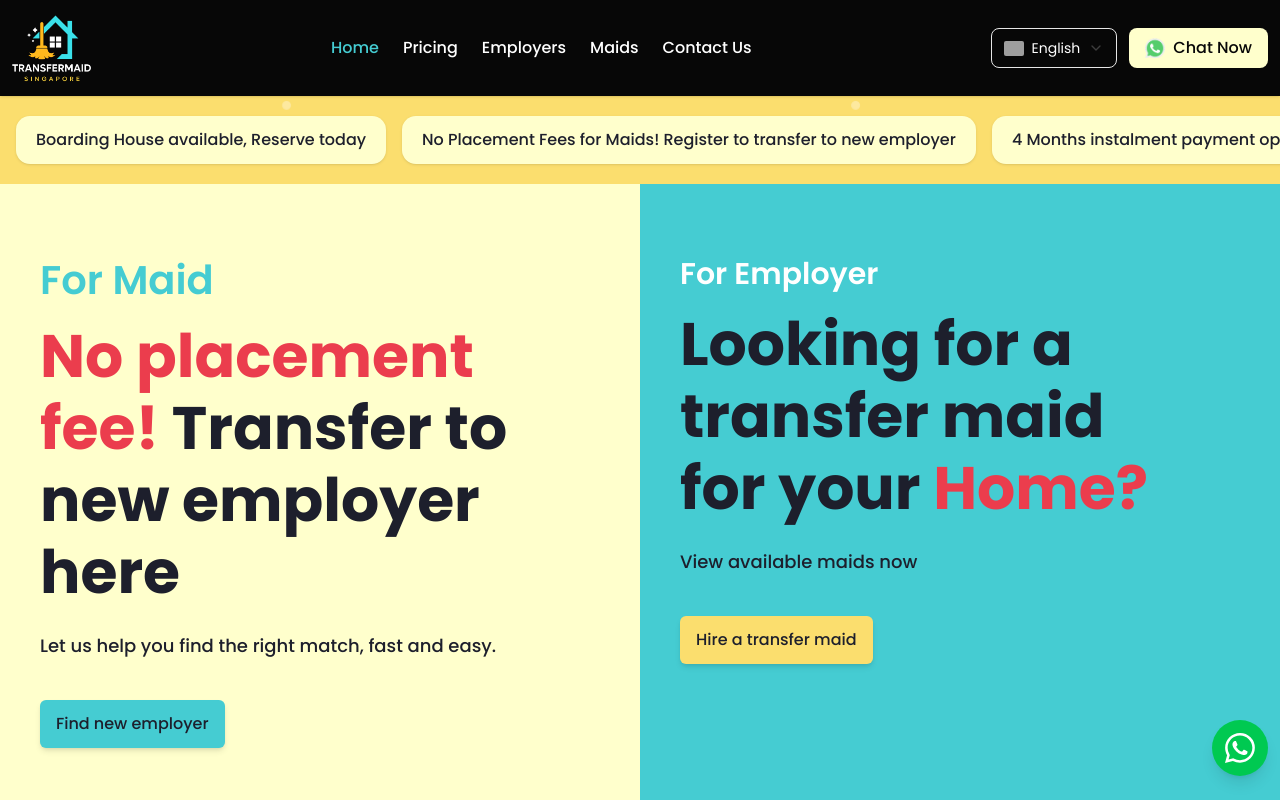
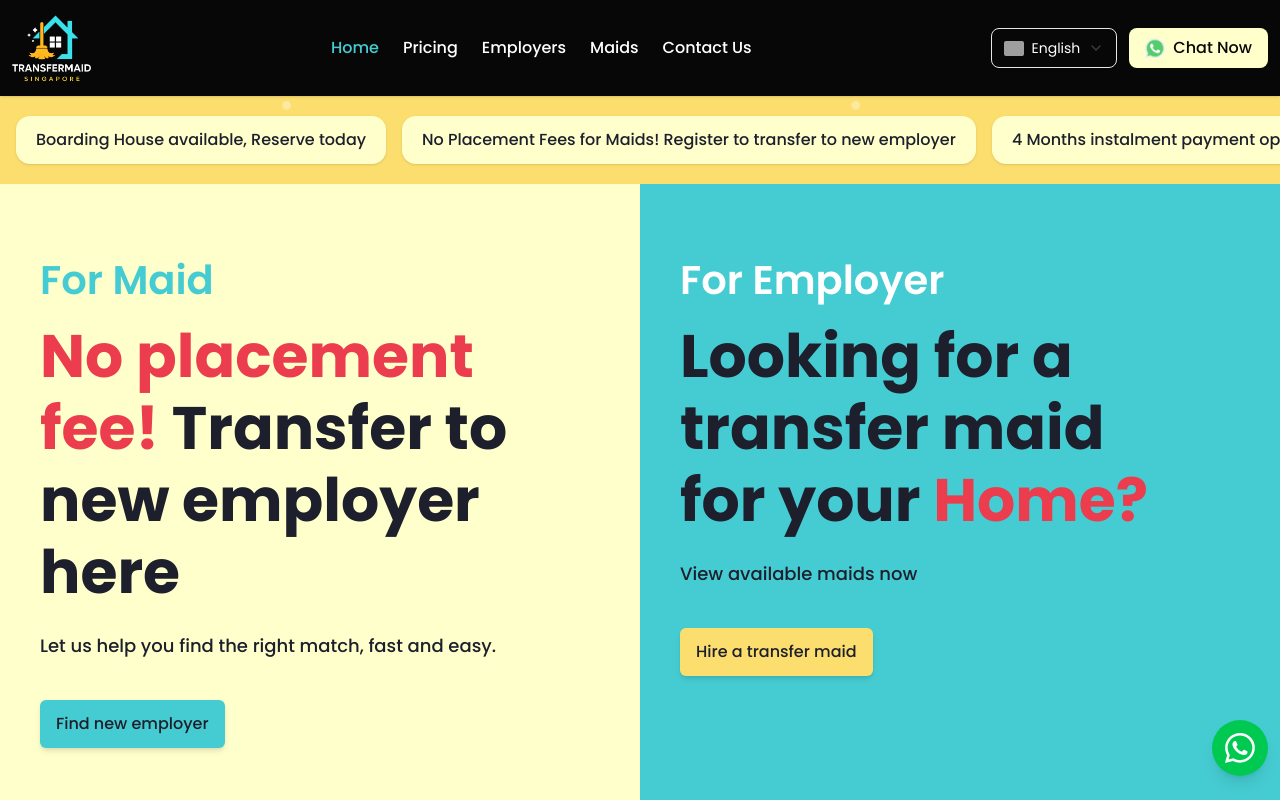
Before and after one commit to backbencherstudio/nur_nadiya_tan_front_end, a Next.js app: page / in a window 1280 px wide. Shown: the top 800 px of the page. Built offline with nearby package versions, Linux system fonts and the light colour scheme; grey boxes are pictures that could not be loaded.

Commit message:
done banner font size solve

```diff
--- a/components/home/Banner.tsx
+++ b/components/home/Banner.tsx
@@ -2,8 +2,8 @@
 import Link from "next/link";
 import { useState } from "react";
 import RegistrationForm from "../allForm/RegistrationForm";
+import RequestForMaidForm from "../allForm/RequestForMaidForm";
 import ButtonReuseable from "../reusable/CustomButton";
-import RequestForMaidForm from "../allForm/RequestForMaidForm";
 function Banner() {
     const [open, setOpen] = useState(false);
     const [openRequest, setOpenRequest] = useState(false);
@@ -38,7 +38,7 @@ function Banner() {
                         className="2xl:py-[96px] bg-primaryColor text-center md:text-left md:py-14 lg:py-18 py-10 pl-10 xl:pl-[40px]   3xl:pl-[120px] pr-10 lg:pr-14 xl:pr-[100px] 3xl:pr-[227px] h-full"
 
                     >
-                        <h5 className="md:font-semibold font-medium text-lg md:text-2xl lg:text-3xl xl:text-[40px text-whiteColor mb-2 md:mb-4">
+                        <h5 className="md:font-semibold font-medium text-lg md:text-2xl lg:text-3xl xl:text-[40px] text-white  md:mb-4">
                             For Employer
                         </h5>
                         <h2 className="text-[28px] leading-[120%] md:text-[32px] lg:text-5xl xl:text-[60px] 2xl:text-[64px] text-headerColor font-bold ">
```
